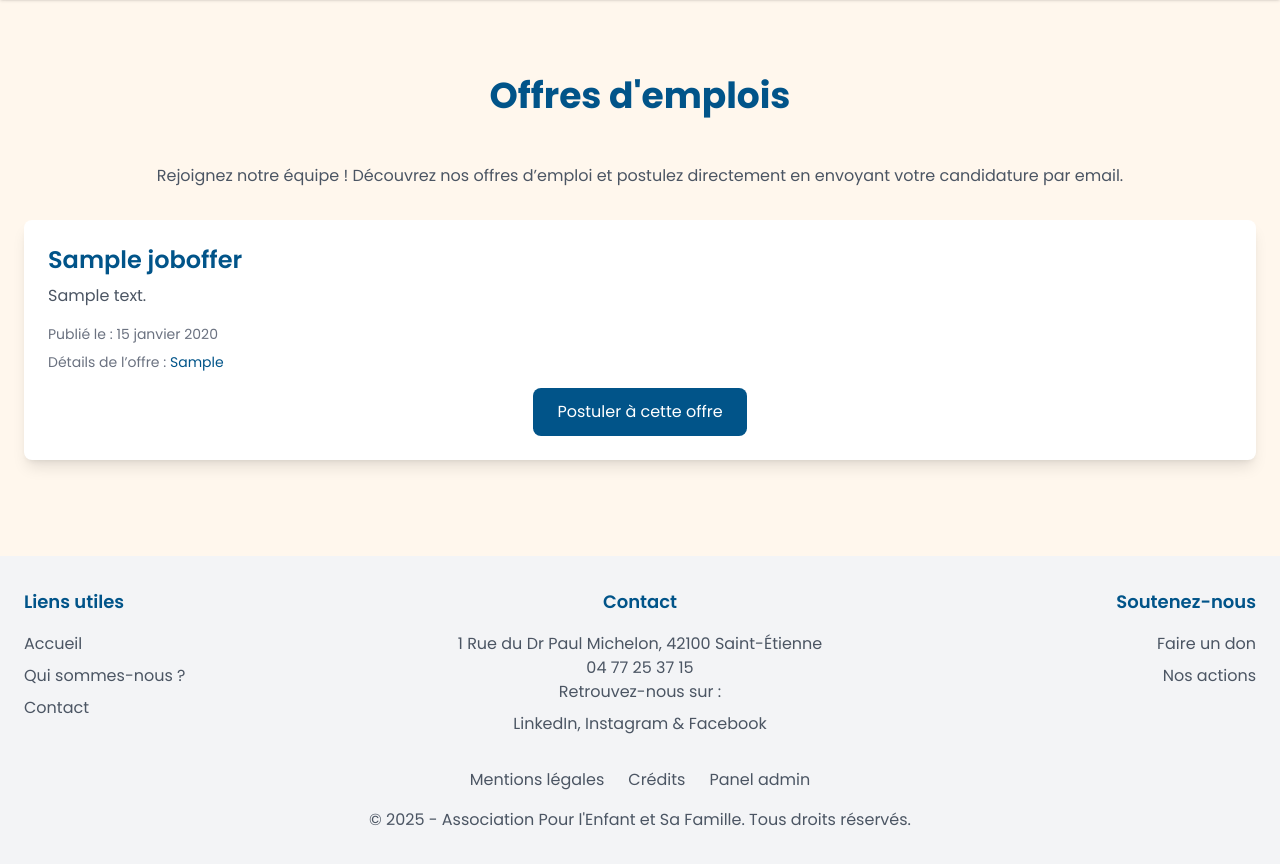
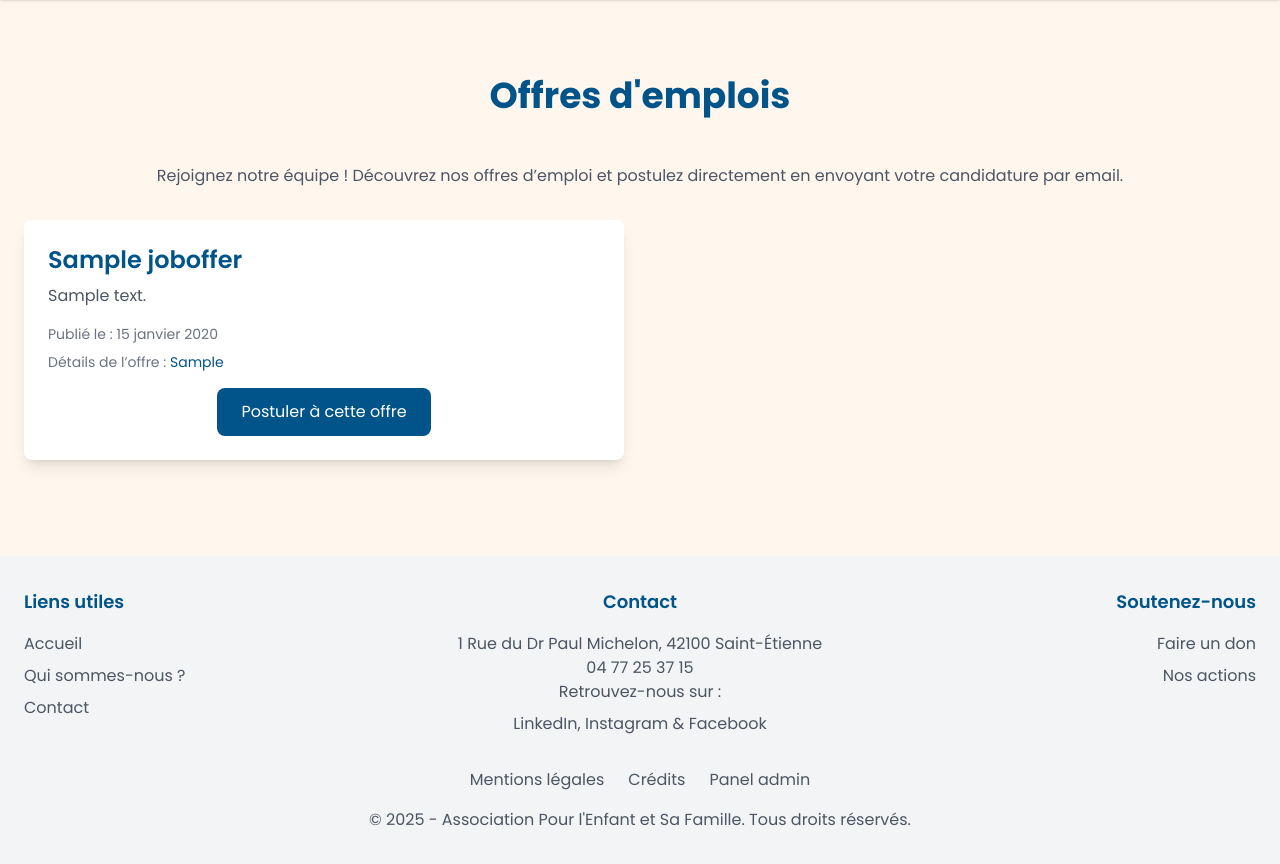
Before and after one commit to Potaaaaaaaaaaaato/apesf_site, a Django app: page /offres-emplois/ in a window 1280 px wide. Shown: the part 80-944 px from the top of the page. Run offline with Django 4.2, Linux system fonts and the light colour scheme; tables that the repository leaves empty hold one stand-in row (values such as "Sample post"); some libraries are stand-ins or nearby versions.

Commit message:
Implement code changes to enhance functionality and improve performance

```diff
--- a/apesf/templates/connexion.html
+++ b/apesf/templates/connexion.html
@@ -3,6 +3,9 @@
 {% block content %}
 <div class="text-center mb-12">
     <h1 class="text-4xl font-bold text-primary-500">Connexion</h1>
+    <p class="text-neutral-600 mt-4 max-w-md mx-auto">
+        L’accès à l’administration de ce site est protégé par des identifiants d’accès. Tout accès non autorisé est strictement interdit.
+    </p>
 </div>
 <div class="section mx-auto max-w-md">
     {% if error %}
--- a/apesf/templates/offres_emplois.html
+++ b/apesf/templates/offres_emplois.html
@@ -8,9 +8,9 @@
     <p class="text-neutral-600 mb-8 text-center">Rejoignez notre équipe ! Découvrez nos offres d’emploi et postulez directement en envoyant votre candidature par email.</p>
 
     {% if job_offers %}
-        <ul class="space-y-6">
+        <div class="grid grid-cols-1 md:grid-cols-2 gap-8">
             {% for job in job_offers %}
-                <li class="bg-white shadow-lg rounded-lg p-6">
+                <div class="bg-white shadow-lg rounded-lg p-6 transform hover:scale-105 transition-transform">
                     <h2 class="text-2xl font-semibold text-primary-500 mb-2">{{ job.title }}</h2>
                     <p class="text-neutral-600 mb-4">{{ job.description }}</p>
                     <p class="text-sm text-gray-500 mb-2">Publié le : {{ job.posted_date }}</p>
@@ -26,9 +26,9 @@
                             Postuler à cette offre
                         </a>
                     </div>
-                </li>
+                </div>
             {% endfor %}
-        </ul>
+        </div>
     {% else %}
         <p class="text-neutral-600 mb-4 text-center">Aucune offre d’emploi disponible pour le moment. Revenez bientôt !</p>
     {% endif %}
```
Also changed, not shown: apesf/migrations/0012_joboffer.py (added), 1 other file.
